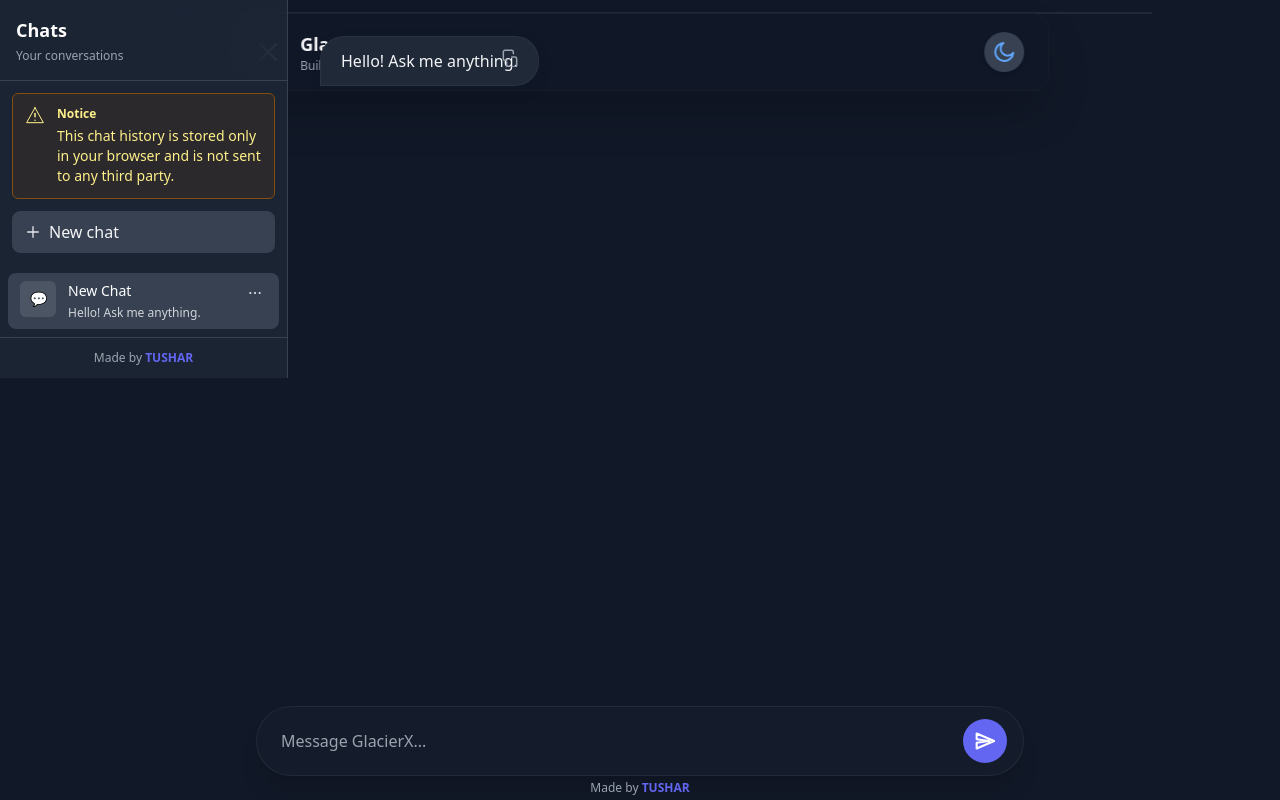
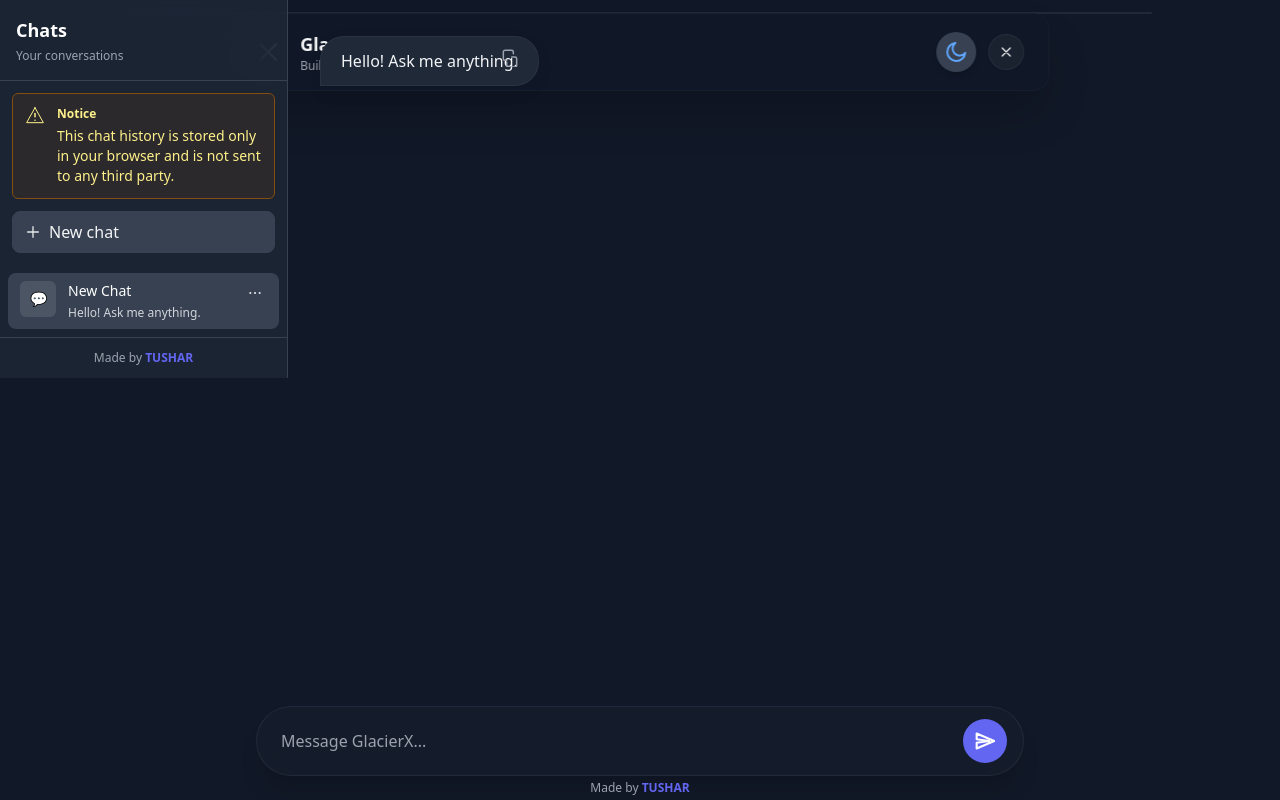
Before and after one commit to FrozenX2412/ai, a Next.js app: page / in a window 1280 px wide. Both pictures are taken after a click on the button 138 px from the left and 52 px from the top of the page. Built offline with nearby package versions, Linux system fonts and the light colour scheme.

Commit message:
Adjust header z-index and clean up theme toggle

```diff
--- a/components/Header.js
+++ b/components/Header.js
@@ -4,7 +4,7 @@ import { ThemeContext } from "../pages/_app";
 export default function Header({ onToggleTheme, theme, onToggleSidebar, sidebarOpen }) {
   return (
     <header
-      className={`fixed top-0 left-1/2 -translate-x-1/2 z-50
+      className={`fixed top-0 left-1/2 -translate-x-1/2 z-60
         ${sidebarOpen ? "max-w-[80%]" : "max-w-6xl"}
         w-full mx-auto
         border border-gray-200/40 dark:border-gray-800/40
@@ -50,6 +50,8 @@ export default function Header({ onToggleTheme, theme, onToggleSidebar, sidebarO
           </div>
         </div>
 
+        {/* Right controls (theme toggle + sidebar close when open) */}
+        <div className="flex items-center gap-3">
           {/* Theme Toggle */}
           <button
             onClick={onToggleTheme}
@@ -98,6 +100,20 @@ export default function Header({ onToggleTheme, theme, onToggleSidebar, sidebarO
               />
             </svg>
           </button>
+
+          {/* Close Sidebar button visible when sidebar is open */}
+          {sidebarOpen && (
+            <button
+              onClick={onToggleSidebar}
+              aria-label="Close sidebar"
+              className="w-9 h-9 flex items-center justify-center rounded-full bg-white/70 dark:bg-gray-800/70 border border-gray-200/40 dark:border-gray-700/40 shadow-sm hover:scale-105 transition"
+            >
+              <svg className="w-4 h-4 text-gray-800 dark:text-gray-100" viewBox="0 0 24 24" fill="none" stroke="currentColor" strokeWidth="1.8">
+                <path d="M6 6l12 12M6 18L18 6" strokeLinecap="round" strokeLinejoin="round" />
+              </svg>
+            </button>
+          )}
+        </div>
       </div>
     </header>
   );
```
Lines whose indentation alone changed are shown as unchanged.
